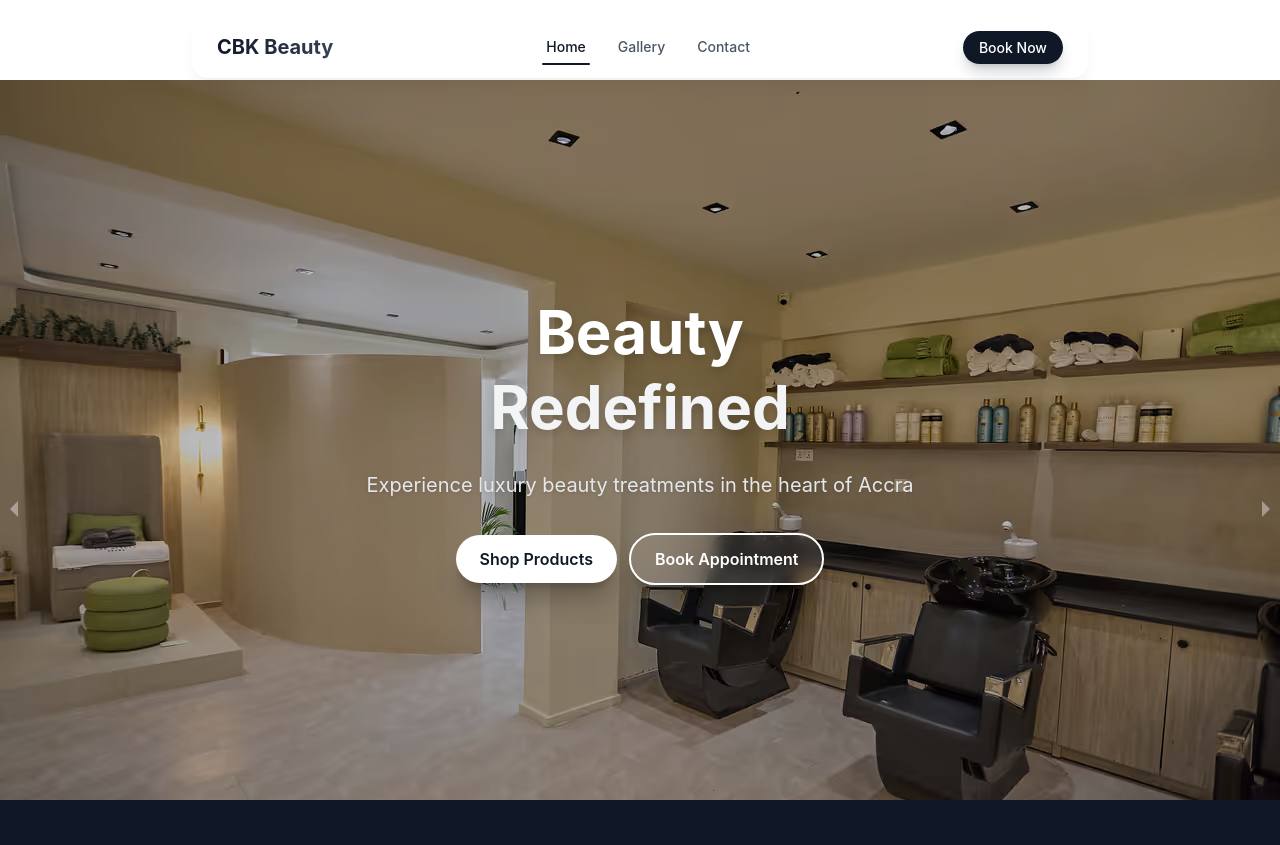
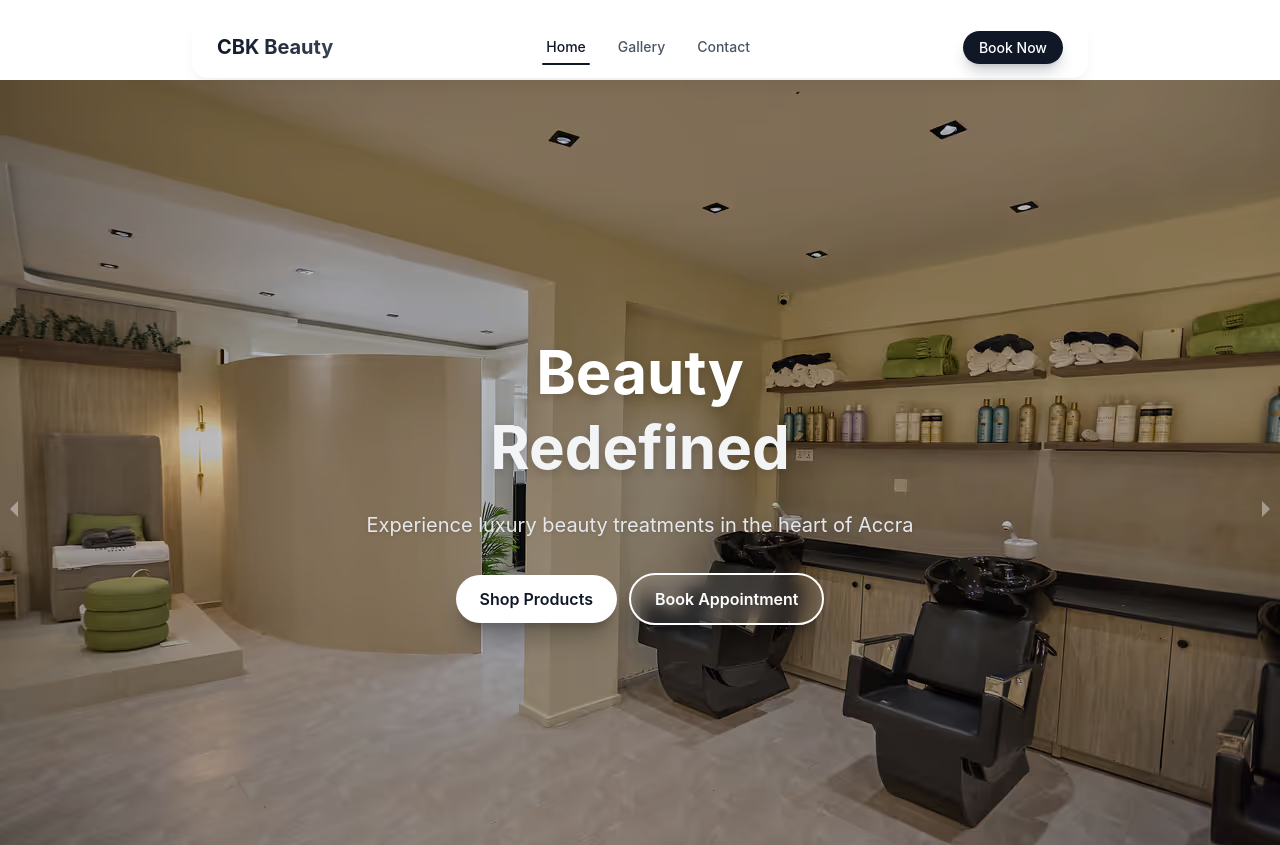
Before and after one commit to coderhanzo/cbk-landing-page, a React (Vite) app: page / in a window 1280 px wide. Shown: the top 845 px of the page. Built offline with nearby package versions, Linux system fonts and the light colour scheme.

Commit message:
fixing space between hero component and footer component

```diff
--- a/src/components/HeroCarousel.jsx
+++ b/src/components/HeroCarousel.jsx
@@ -68,7 +68,7 @@ export default function HeroCarousel() {
   );
 
   return (
-    <section className="relative min-h-[90vh] flex items-center justify-center overflow-hidden bg-gradient-to-br from-gray-50 to-gray-100">
+    <section className="relative min-h-[calc(100vh-5rem)] lg:min-h-[100vh] flex items-center justify-center overflow-hidden bg-gradient-to-br from-gray-50 to-gray-100">
       {/* Background Carousel */}
       <div className="absolute inset-0 z-0">
         <Carousel
```
